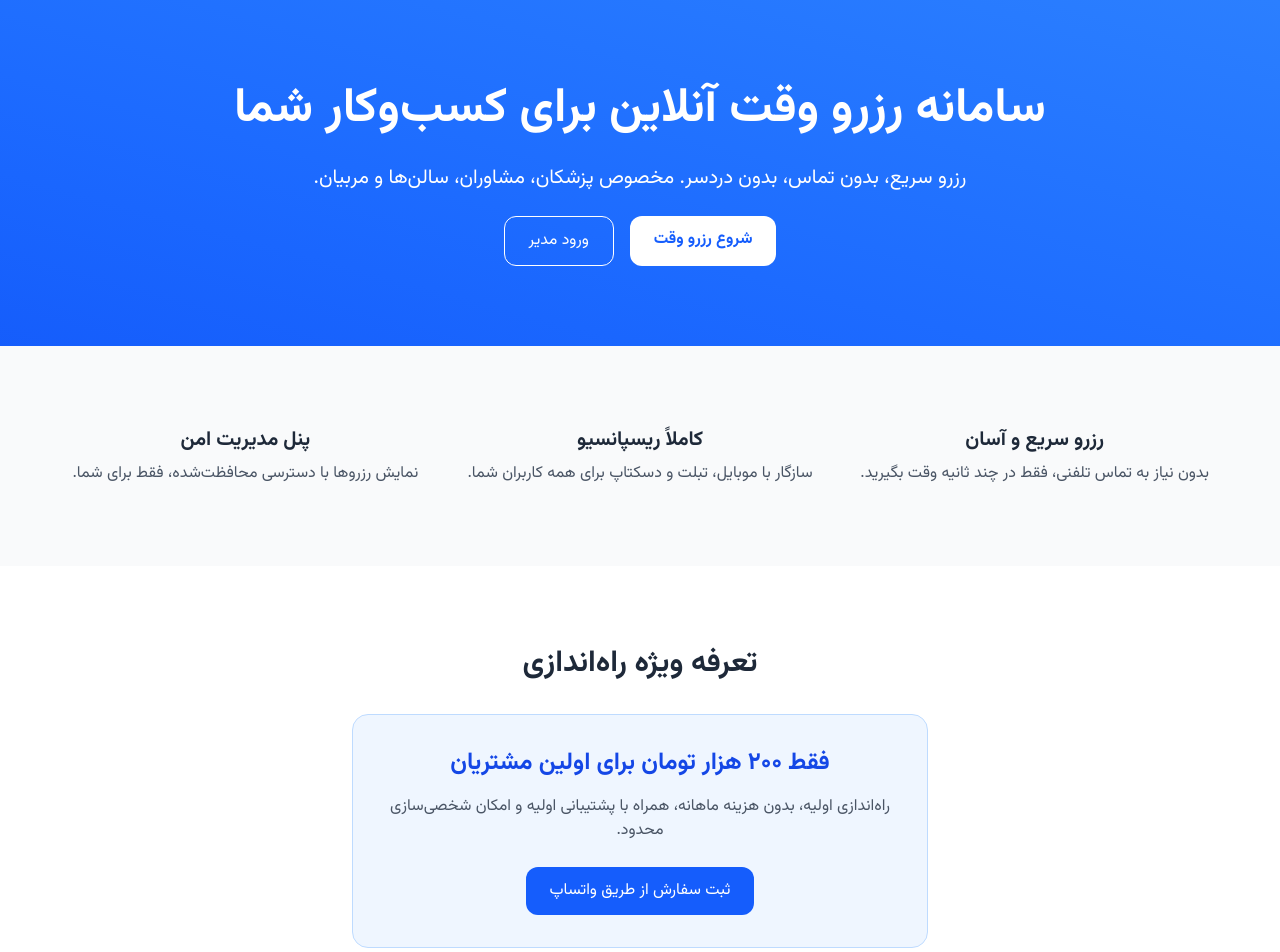
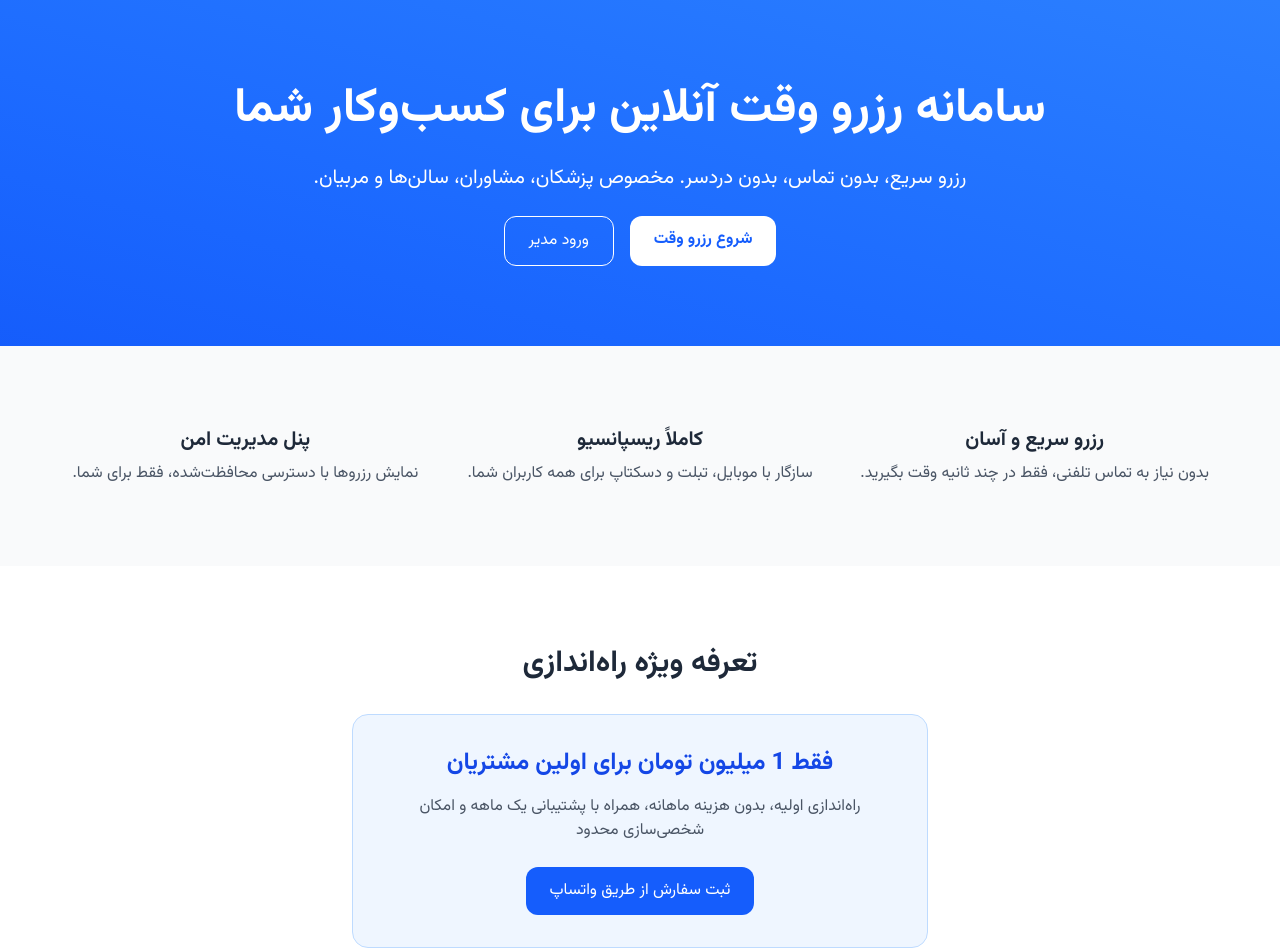
Before and after one commit to alibabaeefml/book-easily, a Vue app: page / in a window 1280 px wide. Shown: the top 952 px of the page. Built offline with nearby package versions, Linux system fonts and the light colour scheme; what vue-toast-notification, vue3-persian-datetime-picker would draw is missing.

Commit message:
Initial price changed to 1 million.

```diff
--- a/src/views/LandingView.vue
+++ b/src/views/LandingView.vue
@@ -51,9 +51,9 @@
     <section class="py-20 px-6 bg-white text-center" dir="rtl">
       <h2 class="text-3xl font-bold mb-8">تعرفه ویژه راه‌اندازی</h2>
       <div class="max-w-xl mx-auto bg-blue-50 border border-blue-200 rounded-2xl p-8">
-        <h3 class="text-2xl font-bold text-blue-700 mb-4">فقط ۲۰۰ هزار تومان برای اولین مشتریان</h3>
+        <h3 class="text-2xl font-bold text-blue-700 mb-4">فقط 1 میلیون تومان برای اولین مشتریان</h3>
         <p class="text-gray-600 mb-6">
-          راه‌اندازی اولیه، بدون هزینه‌ ماهانه، همراه با پشتیبانی اولیه و امکان شخصی‌سازی محدود.
+          راه‌اندازی اولیه، بدون هزینه‌ ماهانه، همراه با پشتیبانی یک ماهه و امکان شخصی‌سازی محدود
         </p>
         <a
           href="https://wa.me/989052049121"
```
